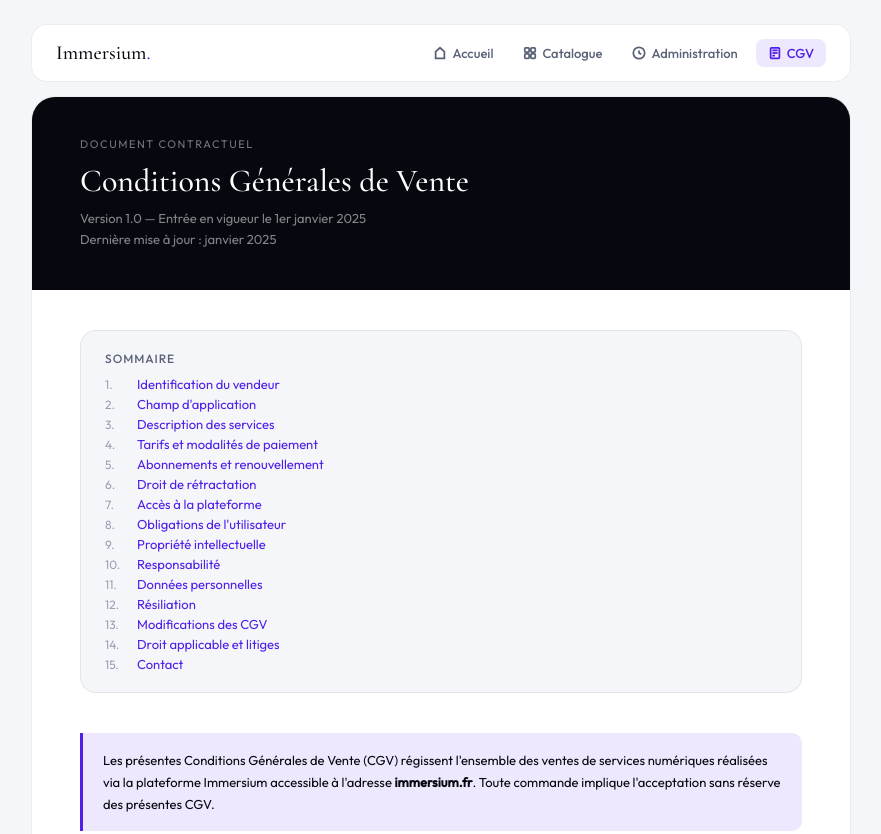
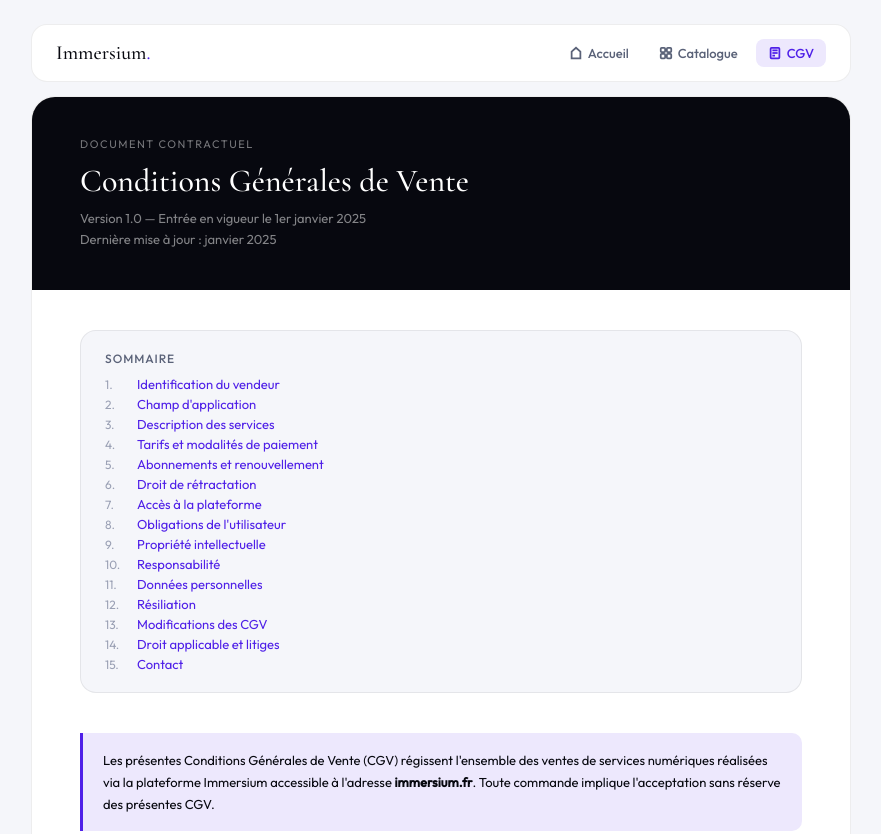
Before and after one commit to Cosamax/immersium, a website: page cgv.html in a window 1280 px wide. Shown: the top 834 px of the page, without its empty margins (199-1080 px from the left). Drawn offline with nearby package versions, Linux system fonts and the light colour scheme.

Commit message:
fix: retirer lien Administration des pages CGV et certificat
- Seuls les admins ont accès au tableau de bord
- Les pages séparées ne peuvent pas vérifier le rôle
- Le lien Administration reste uniquement dans le global-nav (index.html)

```diff
--- a/cgv.html
+++ b/cgv.html
@@ -98,10 +98,6 @@ nav{display:flex;align-items:center;justify-content:space-between;padding:0.875r
       <a class="nav-link" href="/?page=s-catalogue">
         <svg viewBox="0 0 16 16"><rect x="2" y="2" width="5" height="5" rx="1"/><rect x="9" y="2" width="5" height="5" rx="1"/><rect x="2" y="9" width="5" height="5" rx="1"/><rect x="9" y="9" width="5" height="5" rx="1"/></svg>
         <span>Catalogue</span>
-      </a>
-      <a class="nav-link" href="/?page=sdash">
-        <svg viewBox="0 0 16 16"><path d="M8 1.5a6.5 6.5 0 100 13 6.5 6.5 0 000-13zM8 5v3l2.5 1.5"/></svg>
-        <span>Administration</span>
       </a>
       <a class="nav-link nav-link--active" href="/cgv">
         <svg viewBox="0 0 16 16"><path d="M4 2h8a1 1 0 011 1v10a1 1 0 01-1 1H4a1 1 0 01-1-1V3a1 1 0 011-1z"/><line x1="5" y1="5" x2="11" y2="5"/><line x1="5" y1="8" x2="11" y2="8"/><line x1="5" y1="11" x2="8" y2="11"/></svg>
```
Also changed, not shown: certificat.html (+0 -1 lines).
